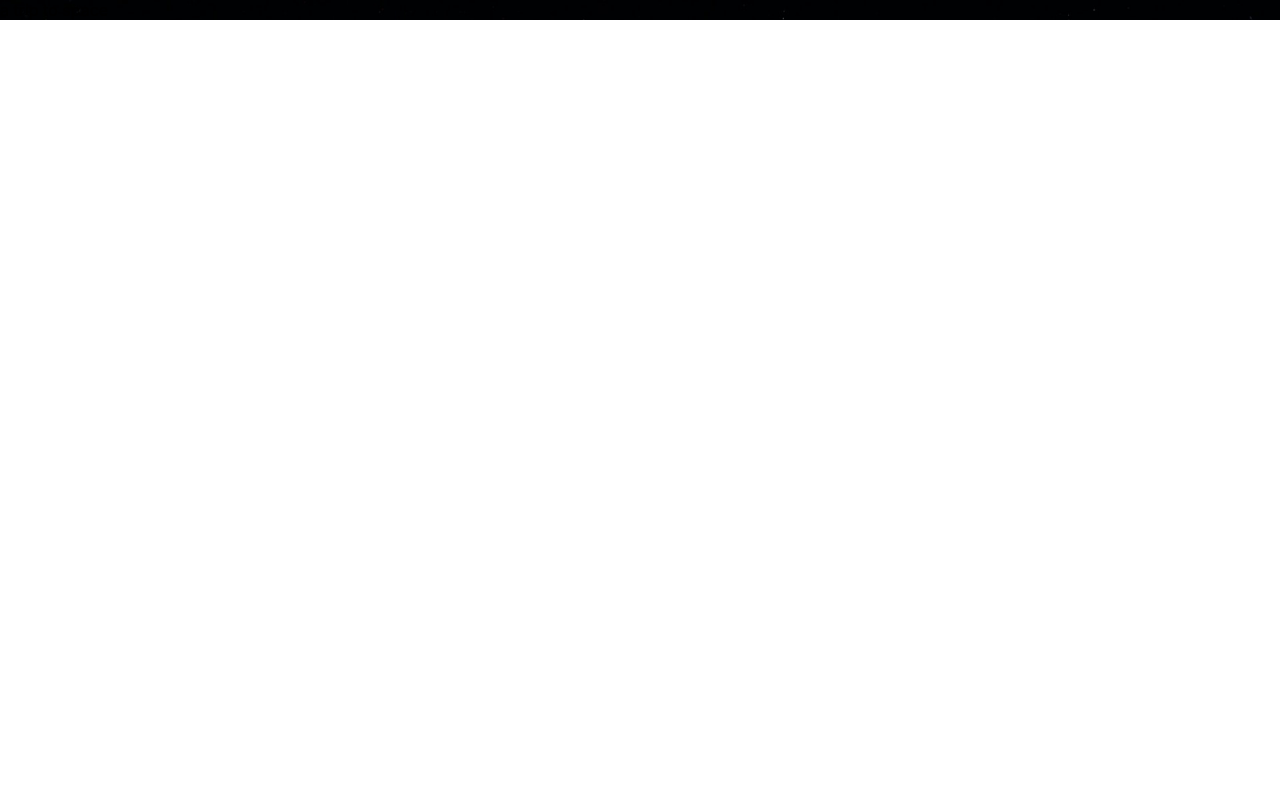
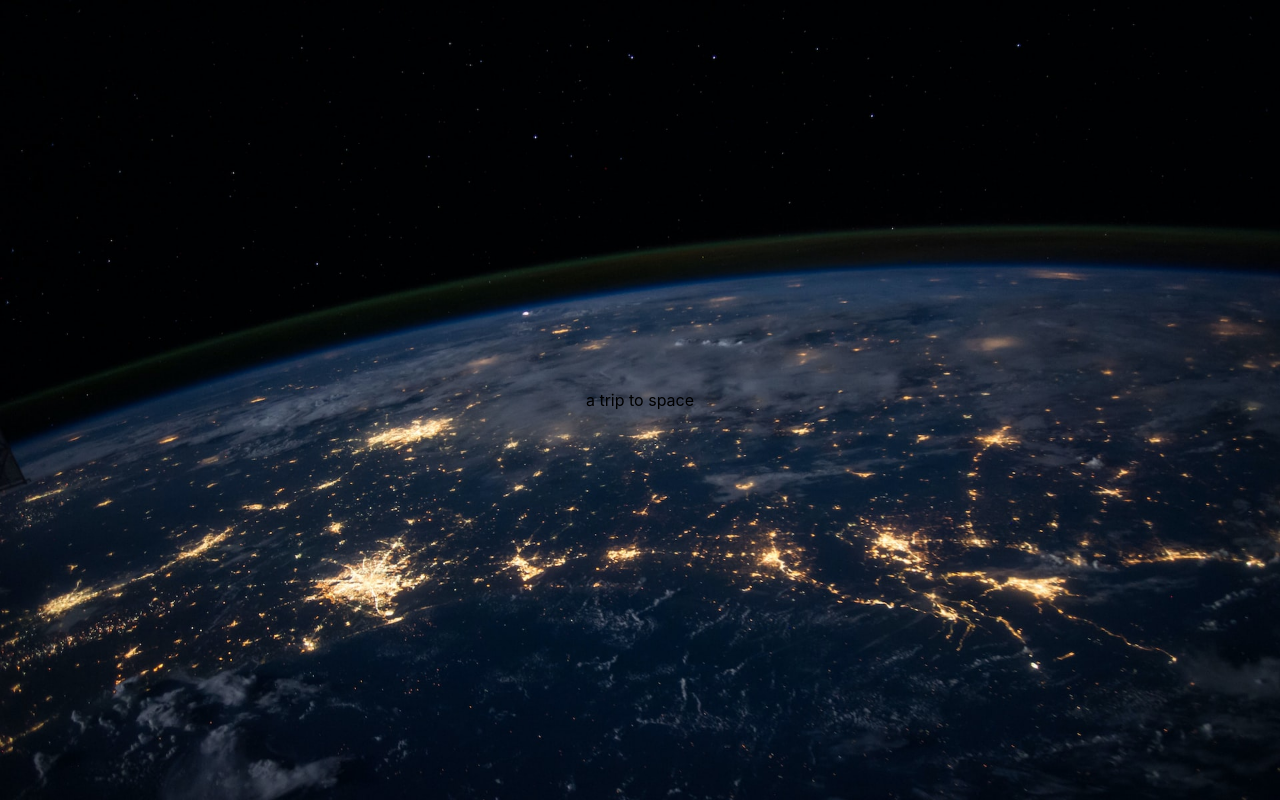
Before and after one commit to traviswilliams997/parallax, a React (Create React App) app in the folder parallax-react/: page / in a window 1280 px wide. Built offline with nearby package versions, Linux system fonts and the light colour scheme.

Commit message:
Edit image formatting

```diff
--- a/parallax-react/src/index.css
+++ b/parallax-react/src/index.css
@@ -11,3 +11,18 @@ code {
   font-family: source-code-pro, Menlo, Monaco, Consolas, 'Courier New',
     monospace;
 }
+
+.image{
+  position: relative;
+  height: 100vh;
+
+}
+
+.content{
+  display: flex;
+  align-items: center;
+  justify-content: center;
+  position:  absolute;
+  height: 100vh;
+  width: 100%;
+}
```
